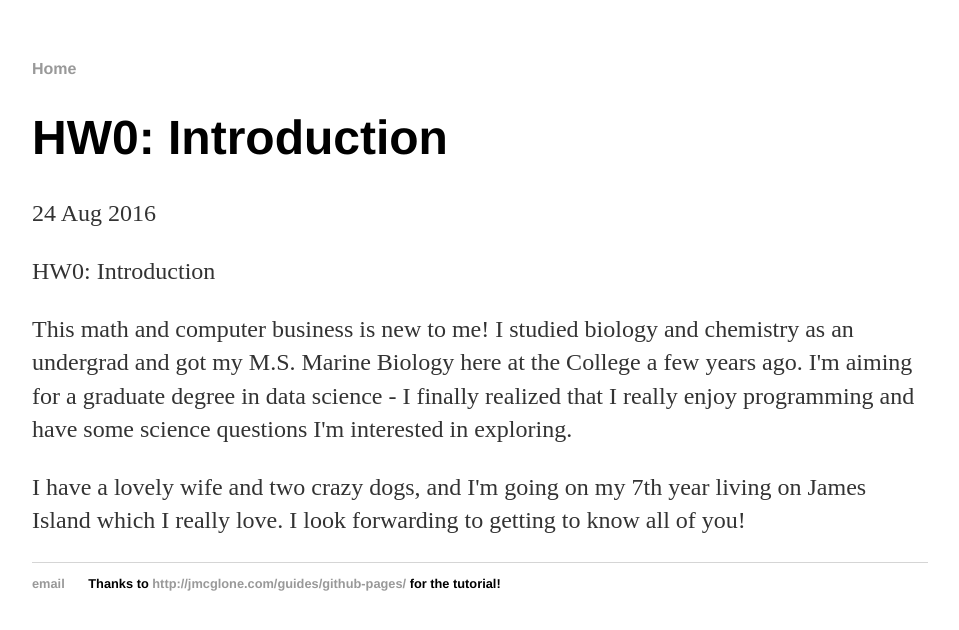
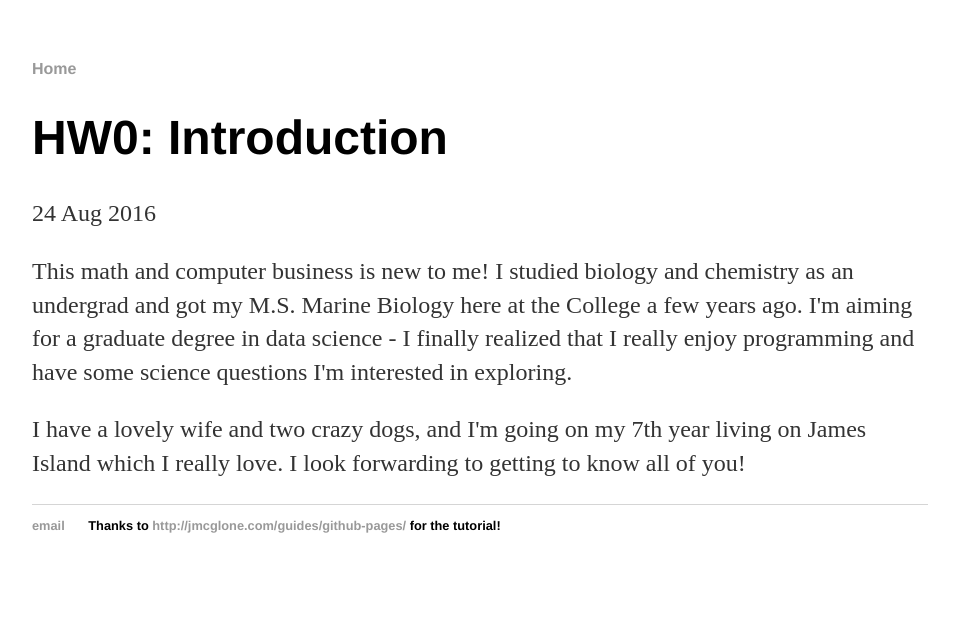
Before and after one commit to waltermblair/personal, a Jekyll site: the page built from _posts/2016-08-24-hw0:introduction.md, in a window 1280 px wide. Shown: the top 630 px of the page, without its empty margins (160-1119 px from the left). Built offline with Jekyll 4.4.1, drawn with Linux system fonts in a browser that asks for light colours.

Commit message:
Update 2016-08-24-hw0:introduction.md

```diff
--- a/_posts/2016-08-24-hw0:introduction.md
+++ b/_posts/2016-08-24-hw0:introduction.md
@@ -3,7 +3,6 @@ layout: post
 title: "HW0: Introduction"
 date: 2016-08-24
 ---
-<p>HW0: Introduction</p>
 <p>This math and computer business is new to me! I studied biology and chemistry as an undergrad and got my M.S. Marine
 Biology here at the College a few years ago. I'm aiming for a graduate degree in data science - I finally realized that I
 really enjoy programming and have some science questions I'm interested in exploring.</p>
```
